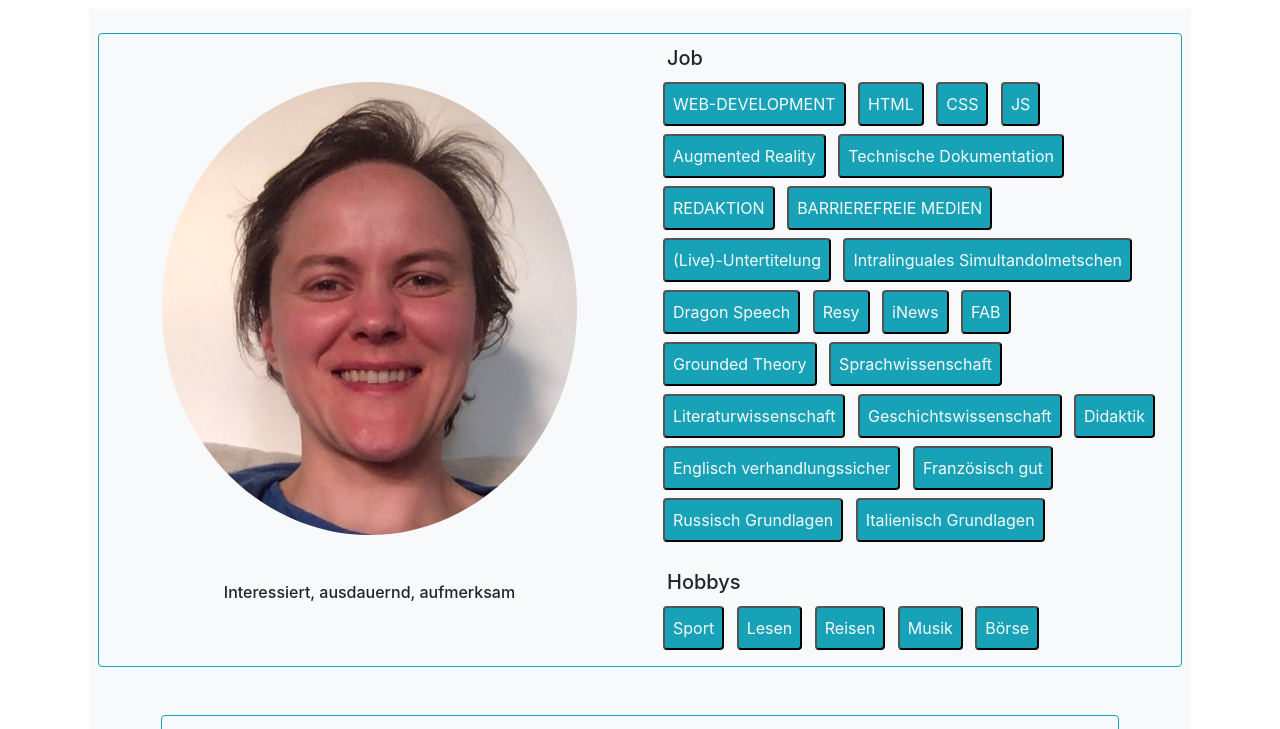
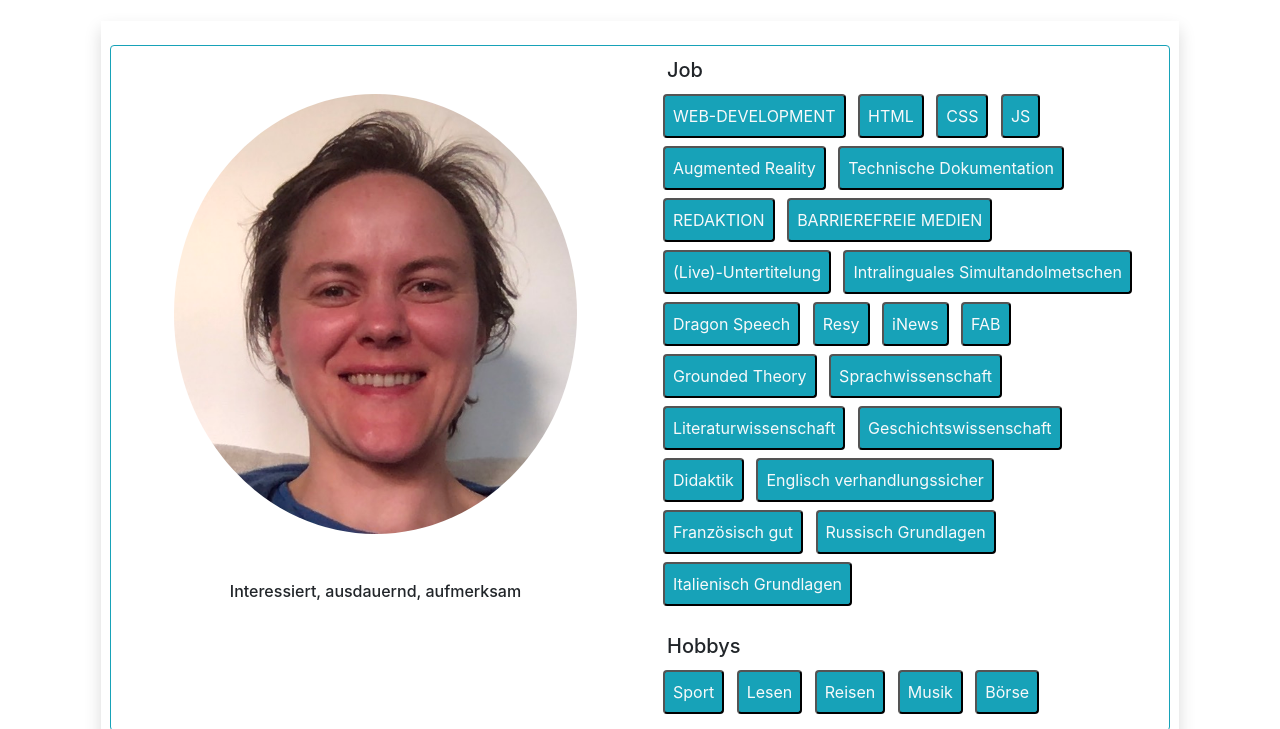
Before and after one commit to annettevogt/personal-website-bootstrap, a plain HTML site: page index.html in a window 1280 px wide. Shown: the part 51-780 px from the top of the page. Drawn offline with nearby package versions, Linux system fonts and the light colour scheme.

Commit message:
Add final version

```diff
--- a/index.html
+++ b/index.html
@@ -44,7 +44,7 @@
     <!-- closing tag h1 und Anker -->
 
     <!-- main -->
-    <main class="bg-light m-1 p-4">
+    <main class="shadow m-3 p-4">
       <div class="row border border-info rounded">
         <!-- section photo mit photo_description -->
         <section class="col-12 col-md-6 text-center">
@@ -62,7 +62,7 @@
         <!-- section interests -->
         <section class="col-12 col-md">
           <section class="p-1">
-            <p class="m-2 h5">Job</p>
+            <h5 class="m-2 h5">Job</h5>
             <button class="m-1 rounded p-2 bg-info text-light">
               WEB-DEVELOPMENT
             </button>
@@ -136,7 +136,7 @@
           <!--closing tag section interests -->
 
           <section class="my-2 p-1">
-            <p class="m-2 h5">Hobbys</p>
+            <h5 class="m-2 h5">Hobbys</h5>
             <button class="m-1 rounded p-2 bg-info text-light">
               Sport
             </button>
```
